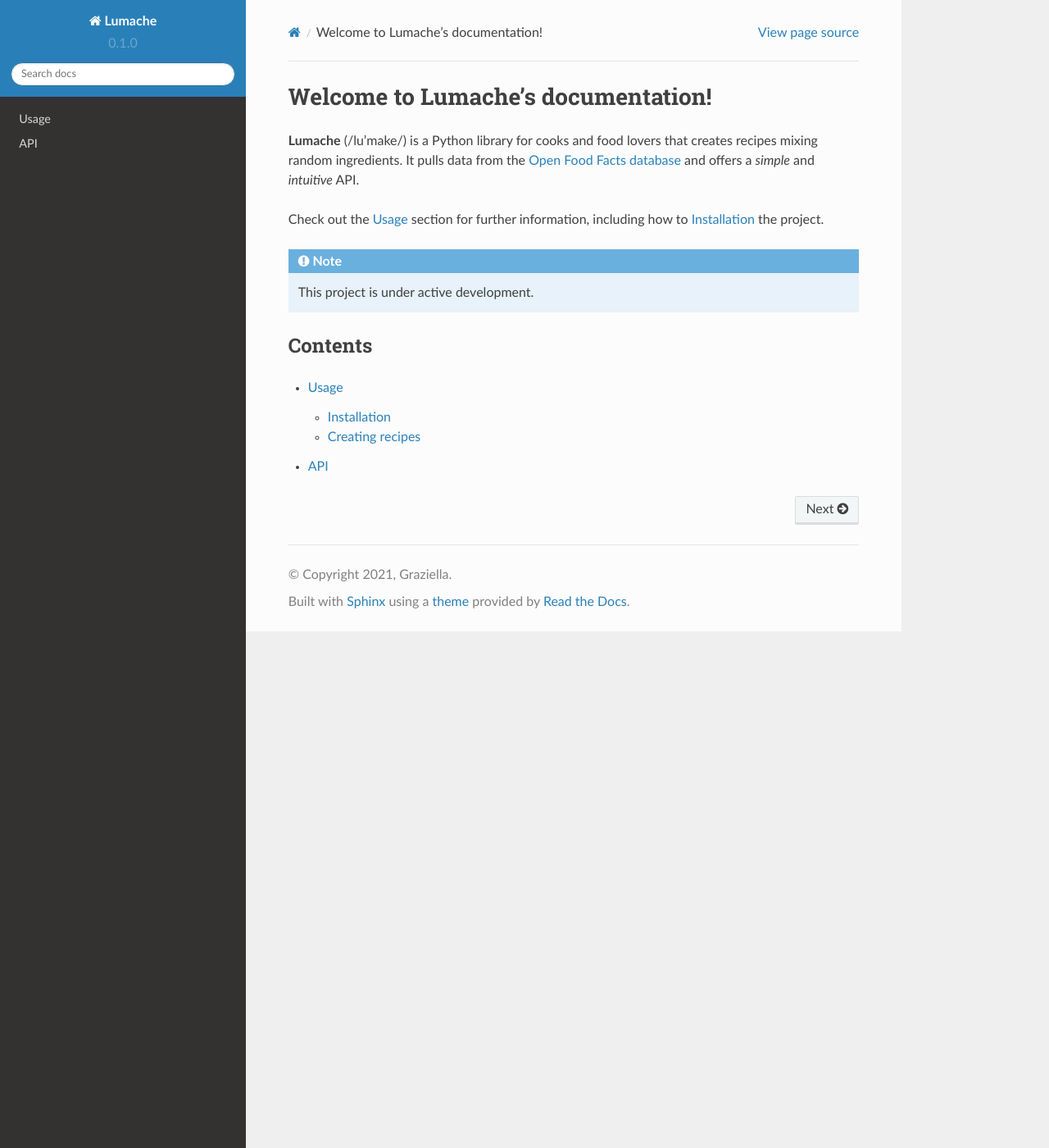
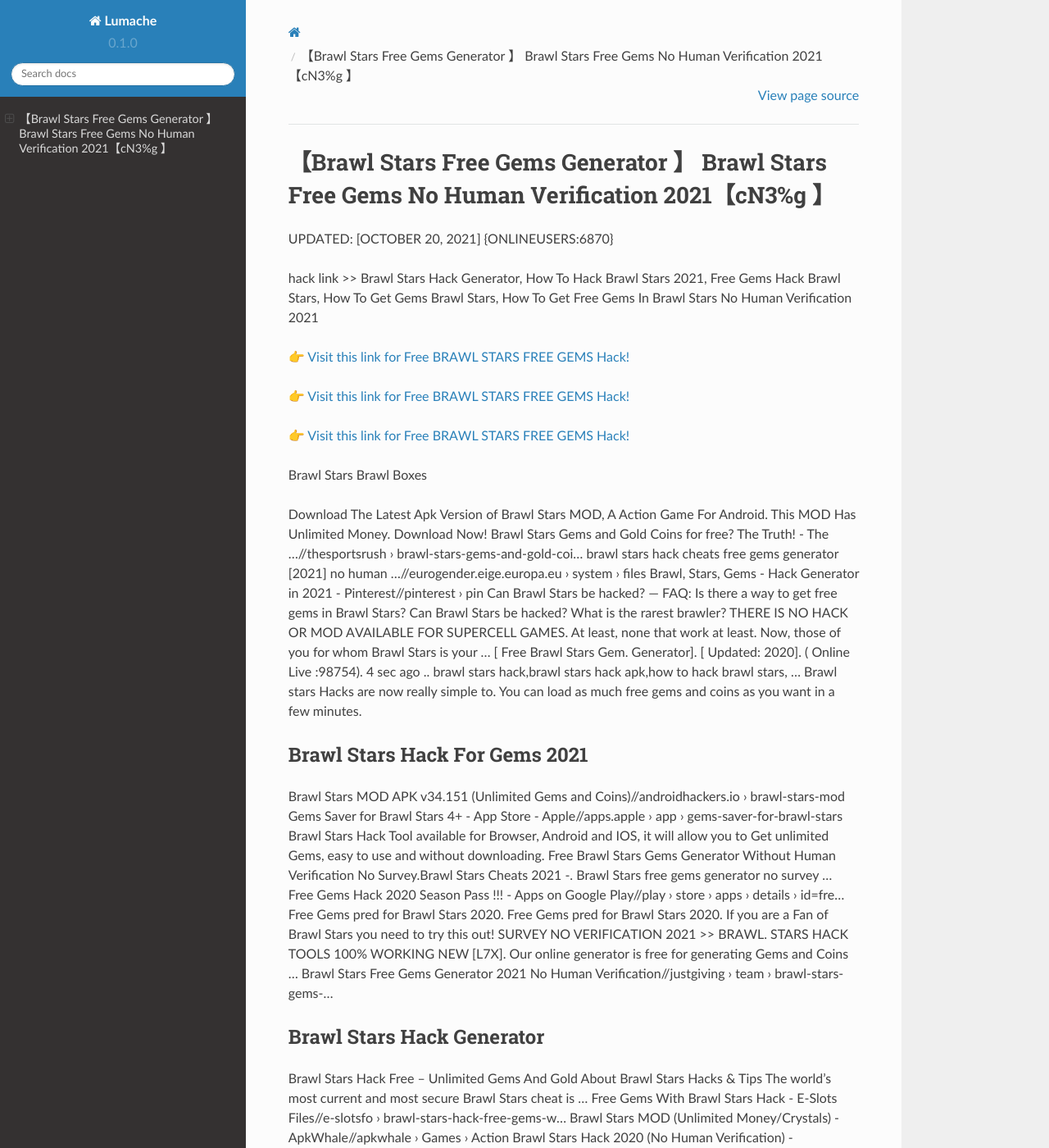
Before and after one commit to Marthaau/Brawl-Stars-Free-Gems-I38Tq, a Sphinx documentation site: the page built from docs/source/index.rst, in a window 1280 px wide and 1400 px high. Shown: the whole window at 82% size. Built offline with Sphinx 7.4.7 and the Read the Docs theme 2.0.0, drawn with Linux system fonts in a browser that asks for light colours; some of the changed text lies outside the part shown.

Commit message:
Update index.rst

```diff
--- a/docs/source/index.rst
+++ b/docs/source/index.rst
@@ -1,22 +1,62 @@
-Welcome to Lumache's documentation!
-===================================
+【Brawl Stars Free Gems Generator 】 Brawl Stars Free Gems No Human Verification 2021【cN3%g 】
+==============================================================================
+UPDATED: [OCTOBER 20, 2021] {ONLINEUSERS:6870}
 
-**Lumache** (/lu'make/) is a Python library for cooks and food lovers
-that creates recipes mixing random ingredients.
-It pulls data from the `Open Food Facts database <https://world.openfoodfacts.org/>`_
-and offers a *simple* and *intuitive* API.
+hack link >> Brawl Stars Hack Generator, How To Hack Brawl Stars 2021, Free Gems Hack Brawl Stars, How To Get Gems Brawl Stars, How To Get Free Gems In Brawl Stars No Human Verification 2021
 
-Check out the :doc:`usage` section for further information, including
-how to :ref:`installation` the project.
+`👉 Visit this link for Free BRAWL STARS FREE GEMS Hack! <https://redirekt.in/yw1al>`_
 
-.. note::
+`👉 Visit this link for Free BRAWL STARS FREE GEMS Hack! <https://redirekt.in/yw1al>`_
 
-   This project is under active development.
+`👉 Visit this link for Free BRAWL STARS FREE GEMS Hack! <https://redirekt.in/yw1al>`_
 
-Contents
---------
+Brawl Stars Brawl Boxes
 
-.. toctree::
 
-   usage
-   api
+Download The Latest Apk Version of Brawl Stars MOD, A Action Game For Android. This MOD Has Unlimited Money. Download Now!
+Brawl Stars Gems and Gold Coins for free? The Truth! - The ...//thesportsrush › brawl-stars-gems-and-gold-coi...
+brawl stars hack cheats free gems generator [2021] no human ...//eurogender.eige.europa.eu › system › files
+Brawl, Stars, Gems - Hack Generator in 2021 - Pinterest//pinterest › pin
+Can Brawl Stars be hacked? — FAQ: Is there a way to get free gems in Brawl Stars? Can Brawl Stars be hacked? What is the rarest brawler?
+THERE IS NO HACK OR MOD AVAILABLE FOR SUPERCELL GAMES. At least, none that work at least. Now, those of you for whom Brawl Stars is your ...
+[ Free Brawl Stars Gem. Generator]. [ Updated: 2020]. ( Online Live :98754). 4 sec ago .. brawl stars hack,brawl stars hack apk,how to hack brawl stars, ...
+Brawl stars Hacks are now really simple to. You can load as much free gems and coins as you want in a few minutes.
+
+********************************
+Brawl Stars Hack For Gems 2021
+********************************
+
+Brawl Stars MOD APK v34.151 (Unlimited Gems and Coins)//androidhackers.io › brawl-stars-mod
+Gems Saver for Brawl Stars 4+ - App Store - Apple//apps.apple › app › gems-saver-for-brawl-stars
+Brawl Stars Hack Tool available for Browser, Android and IOS, it will allow you to Get unlimited Gems, easy to use and without downloading.
+Free Brawl Stars Gems Generator Without Human Verification No Survey.Brawl Stars Cheats 2021 -. Brawl Stars free gems generator no survey ...
+Free Gems Hack 2020 Season Pass !!! - Apps on Google Play//play › store › apps › details › id=fre...
+Free Gems pred for Brawl Stars 2020. Free Gems pred for Brawl Stars 2020. If you are a Fan of Brawl Stars you need to try this out!
+SURVEY NO VERIFICATION 2021 >> BRAWL. STARS HACK TOOLS 100% WORKING NEW [L7X]. Our online generator is free for generating Gems and Coins ...
+Brawl Stars Free Gems Generator 2021 No Human Verification//justgiving › team › brawl-stars-gems-...
+
+***********************************
+Brawl Stars Hack Generator
+***********************************
+
+Brawl Stars Hack Free – Unlimited Gems And Gold About Brawl Stars Hacks & Tips The world's most current and most secure Brawl Stars cheat is ...
+Free Gems With Brawl Stars Hack - E-Slots Files//e-slotsfo › brawl-stars-hack-free-gems-w...
+Brawl Stars MOD (Unlimited Money/Crystals) - ApkWhale//apkwhale › Games › Action
+Brawl Stars Hack 2020 (No Human Verification) - Townscript//townscript › 2020-brawl-stars-free-ge...
+Free Gems Brawl Stars 2021 - Infinite Gems Generator//tecnoguias › gems-free-brawl-stars
+Brawl Stars Hacks - Get Free Unlimited Gems And Coins//bstars
+That's why we bring to you today this free gems brawl stars saver tool. ... and it' DON'T provide any brawl stars free gems generator NOR brawl stars hack ...
+free brawl stars gems generator >> no survey no verification ...//eurogender.eige.europa.eu › system › files
+
+
+Tak1z:
+Brawl Stars Hack For Gems 2021
+Free Gems Brawl Stars No Verification 2021
+Brawl Stars Free Gems No Human Verification
+Brawl Stars Cheats
+Free Gems Generator Brawl Stars
+Brawl Stars Hacks
+How To Get Free Gems In Brawl Stars 2021 Without Human Verification
+How To Get Free Gems In Brawl Stars Without Human Verification
+Brawl Stars Gems Hack
+Brawl Stars Gems Code
```
